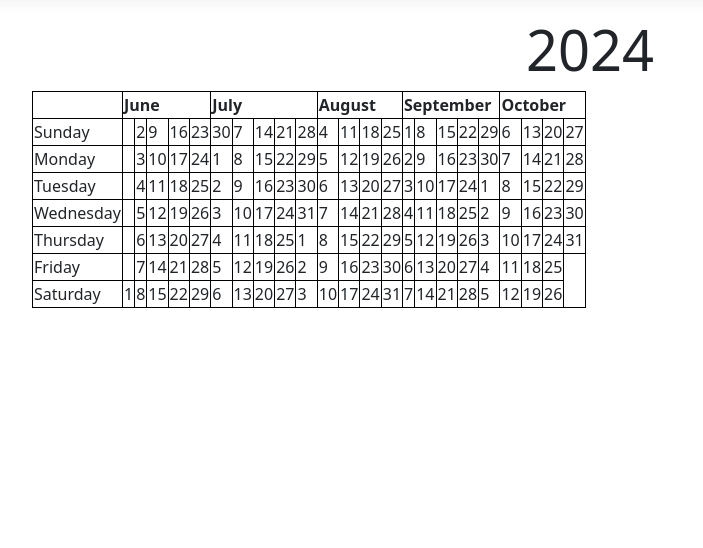
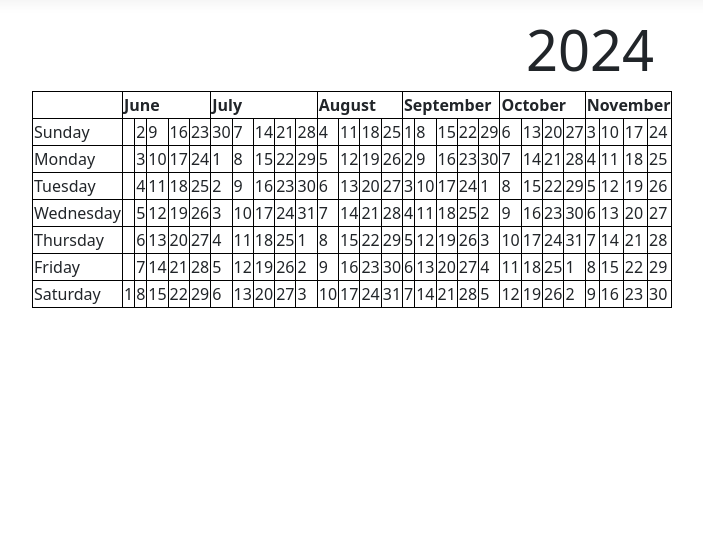
Before and after one commit to smease12/DailyWorkVisualizer, an ASP.NET Core app: page / in a window 1280 px wide. Shown: the part 57-605 px from the top of the page, without its empty margins (50-753 px from the left). Run offline with ASP.NET Core 8, Linux system fonts and the light colour scheme; style sheets or scripts are compiled from the project's sources.

Commit message:
Add November to table

```diff
--- a/DailyWorkVisualizer/Pages/Index.cshtml
+++ b/DailyWorkVisualizer/Pages/Index.cshtml
@@ -15,7 +15,8 @@
         <th colspan="5">July</th>
         <th colspan="4">August</th>
         <th colspan="5">September</th>
-        <th colspan="5">October</th>
+        <th colspan="4">October</th>
+        <th colspan="5">November</th>
       </tr>
       <tr>
         <td>Sunday</td>
@@ -42,6 +43,10 @@
         <td>13</td>
         <td>20</td>
         <td>27</td>
+        <td>3</td>
+        <td>10</td>
+        <td>17</td>
+        <td>24</td>
       </tr>
       <tr>
         <td>Monday</td>
@@ -68,6 +73,10 @@
         <td>14</td>
         <td>21</td>
         <td>28</td>
+        <td>4</td>
+        <td>11</td>
+        <td>18</td>
+        <td>25</td>
       </tr>
       <tr>
         <td>Tuesday</td>
@@ -94,6 +103,10 @@
         <td>15</td>
         <td>22</td>
         <td>29</td>
+        <td>5</td>
+        <td>12</td>
+        <td>19</td>
+        <td>26</td>
       </tr>
       <tr>
         <td>Wednesday</td>
@@ -120,6 +133,10 @@
         <td>16</td>
         <td>23</td>
         <td>30</td>
+        <td>6</td>
+        <td>13</td>
+        <td>20</td>
+        <td>27</td>
       </tr>
       <tr>
         <td>Thursday</td>
@@ -146,6 +163,10 @@
         <td>17</td>
         <td>24</td>
         <td>31</td>
+        <td>7</td>
+        <td>14</td>
+        <td>21</td>
+        <td>28</td>
       </tr>
       <tr>
         <td>Friday</td>
@@ -171,6 +192,11 @@
         <td>11</td>
         <td>18</td>
         <td>25</td>
+        <td>1</td>
+        <td>8</td>
+        <td>15</td>
+        <td>22</td>
+        <td>29</td>
       </tr>
       <tr>
         <td>Saturday</td>
@@ -196,5 +222,10 @@
         <td>12</td>
         <td>19</td>
         <td>26</td>
+        <td>2</td>
+        <td>9</td>
+        <td>16</td>
+        <td>23</td>
+        <td>30</td>
       </tr>
     </table>
```
Also changed, not shown: 9 other files.
